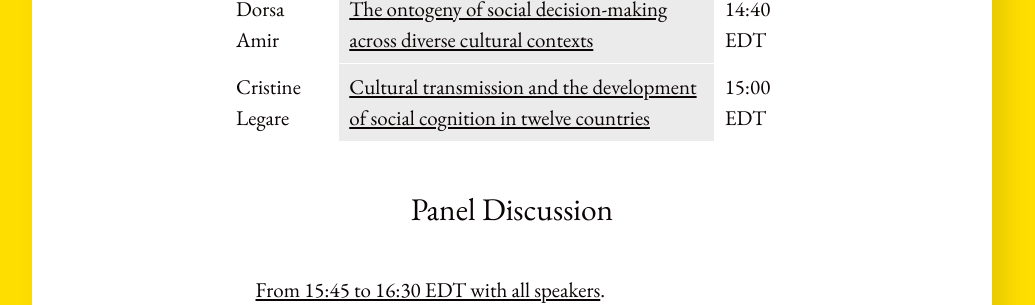
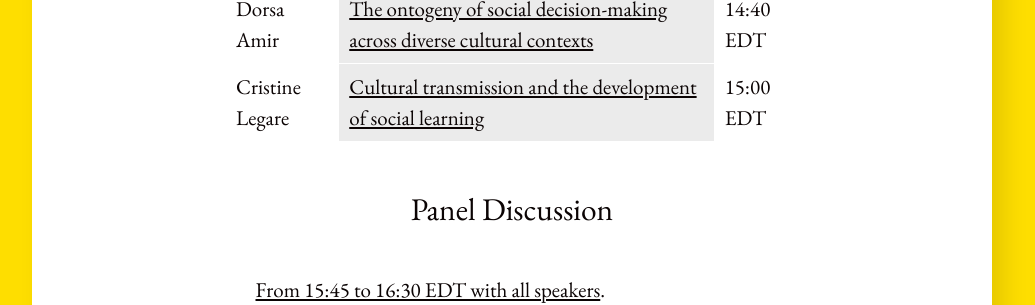
Before and after one commit to cognitioncollectivesandculture/cognitioncollectivesandculture.github.io, a Jekyll site: the page built from schedule.md, in a window 1280 px wide. Shown: the part 2157-2462 px from the top of the page, without its empty margins (128-1163 px from the left). Built offline with Jekyll 4.4.1, drawn with Linux system fonts in a browser that asks for light colours; grey boxes are pictures that could not be loaded.

Commit message:
added cristine

```diff
--- a/_layouts/home.html
+++ b/_layouts/home.html
@@ -22,8 +22,7 @@ layout: default
 
     <h5 style="max-width: 64em;">Cognitive capacities such as learning, reasoning, and decision-making are often studied in tasks where a single participant acts in isolation. Yet humans don't learn, reason, and make decisions in a vacuum. Human cognition is distinctively social: Much of what we do influences&#8212;and is influenced by&#8212;other people. The goal of this workshop is to bring together diverse perspectives on the interplay between human cognition and the dynamic, social environments we inhabit. </h5>
 
-    <a target="_blank" rel="noopener noreferrer" href="https://docs.google.com/forms/d/e/1FAIpQLSc7xE6uDLJ0PIZDVVtE_Bm73Ak9NHePs-f08yHA9OJrWIB7xg/viewform?usp=pp_url&entry.1412981236=Your+question
-  </header>">Submit questions for the panel discussion here</a>
+    <a target="_blank" rel="noopener noreferrer" href="https://docs.google.com/forms/d/e/1FAIpQLSc7xE6uDLJ0PIZDVVtE_Bm73Ak9NHePs-f08yHA9OJrWIB7xg/viewform?usp=pp_url&entry.1412981236=Your+question">Submit questions for the panel discussion here</a>
 
   </header>
 {% endif %}
--- a/schedule.md
+++ b/schedule.md
@@ -38,7 +38,7 @@ All talks are scheduled for **JULY 29th, 2020**.
 | Natalia Veléz   	| [Multigenerational innovation and division of labor in online communities](https://cognitioncollectivesandculture.github.io/theme3/2020/07/29/NataliaVelez.html)                                          	| 14:00 EDT 	|
 | Kara Weisman    	| [The development of conceptual representations of mental life in five cultural contexts](https://cognitioncollectivesandculture.github.io/theme3/2020/07/29/KaraWeisman.html)               	| 14:20 EDT 	|
 | Dorsa Amir   	| [The ontogeny of social decision-making across diverse cultural contexts](https://cognitioncollectivesandculture.github.io/theme3/2020/07/29/DorsaAmir.html) 	| 14:40 EDT 	|
-| Cristine Legare 	| [Cultural transmission and the development of social cognition in twelve countries](https://cognitioncollectivesandculture.github.io/theme3/2020/07/29/CristineLegare.html)      	| 15:00 EDT 	|
+| Cristine Legare 	| [Cultural transmission and the development of social learning](https://cognitioncollectivesandculture.github.io/theme3/2020/07/29/CristineLegare.html)      	| 15:00 EDT 	|
 
 
 ### Panel Discussion
```
Also changed, not shown: _posts/2020-07-29-CristineLegare.md (+4 -4 lines), _posts/2020-07-29-DorsaAmir.md (+0 -1 lines).
